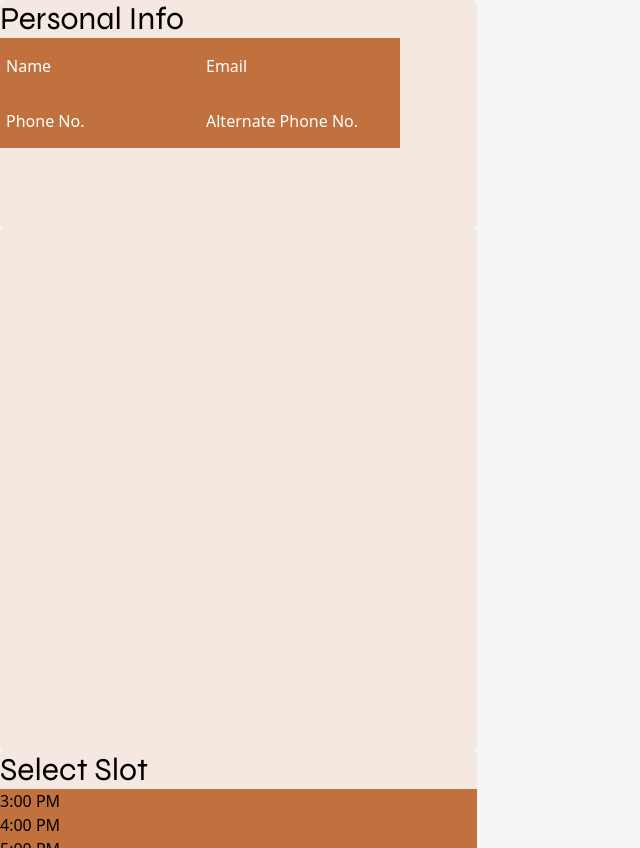
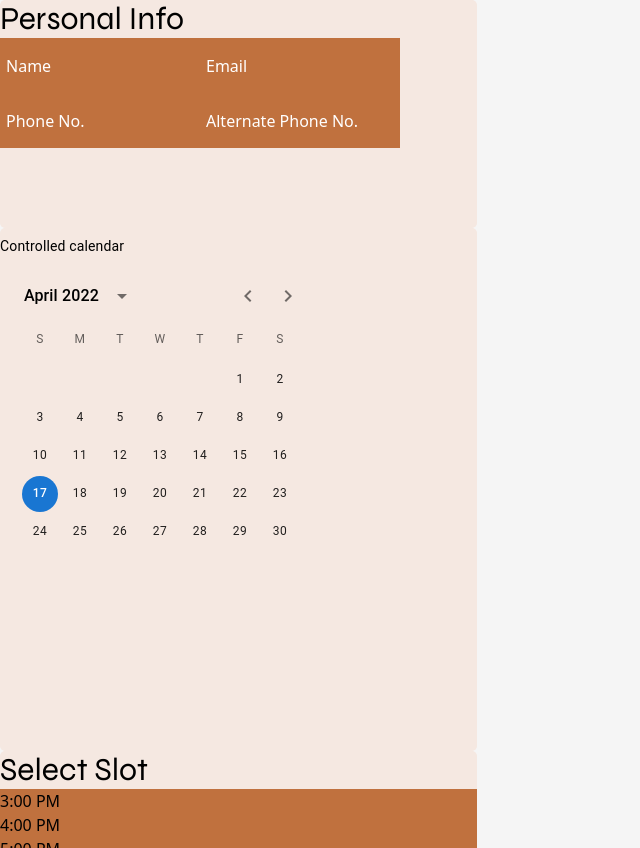
Before and after one commit to subhraneel2005/Horsel, a React (Vite) app: page /booknow in a window 1280 px wide. Shown: the part 252-1100 px from the top of the page, without its empty margins (0-640 px from the left). Built offline with nearby package versions, Linux system fonts and the light colour scheme.

Commit message:
MUI Calendar added

```diff
--- a/package.json
+++ b/package.json
@@ -10,6 +10,11 @@
     "preview": "vite preview"
   },
   "dependencies": {
+    "@emotion/react": "^11.11.4",
+    "@emotion/styled": "^11.11.5",
+    "@mui/material": "^5.16.1",
+    "@mui/x-date-pickers": "^7.10.0",
+    "dayjs": "^1.11.11",
     "react": "^18.3.1",
     "react-dom": "^18.3.1",
     "react-router-dom": "^6.24.1"
--- a/src/components/BookNow.jsx
+++ b/src/components/BookNow.jsx
@@ -1,5 +1,14 @@
 import React from 'react'
+import dayjs from 'dayjs';
+import { DemoContainer, DemoItem } from '@mui/x-date-pickers/internals/demo';
+import { AdapterDayjs } from '@mui/x-date-pickers/AdapterDayjs';
+import { LocalizationProvider } from '@mui/x-date-pickers/LocalizationProvider';
+import { DateCalendar } from '@mui/x-date-pickers/DateCalendar';
+
+
 function BookNow() {
+
+    const [value, setValue] = React.useState(dayjs('2022-04-17'));
 
     const times = [
         { time: "3:00 PM" },
@@ -55,7 +64,14 @@ function BookNow() {
                 </div>
 
             </div>
-            <div className='bookBox3 shadow-lg'>
+            <div className='bookBox3 shadow-lg flex justify-center items-center'>
+            <LocalizationProvider dateAdapter={AdapterDayjs}>
+            <DemoContainer components={['DateCalendar', 'DateCalendar']}>
+                <DemoItem label="Controlled calendar">
+                <DateCalendar value={value} onChange={(newValue) => setValue(newValue)} />
+                </DemoItem>
+            </DemoContainer>
+            </LocalizationProvider>
             </div>
             <div className='block'>
                 <div className='bookBox4 shadow-lg flex flex-col justify-center items-center'>
```
Also changed, not shown: 1 other file (tests, documents, lock files or other folders).
